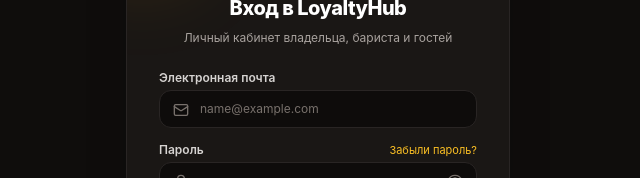
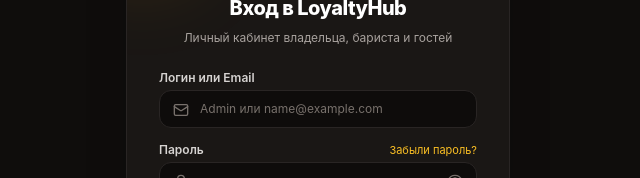
Before and after one commit to Gakuzya/loyalty-app, a Next.js app: page /login in a window 1280 px wide. Shown: the part 233-411 px from the top of the page, without its empty margins (322-962 px from the left). Built offline with nearby package versions, Linux system fonts and the light colour scheme.

Commit message:
Configure custom Admin / Admin777 login credentials and alias support

```diff
--- a/src/app/forgot-password/page.tsx
+++ b/src/app/forgot-password/page.tsx
@@ -160,15 +160,15 @@ export default function ForgotPasswordPage() {
             <form onSubmit={handleRequestSubmit} className="space-y-4">
               <div className="space-y-1">
                 <label className="text-xs font-semibold text-stone-300 block">
-                  Ваш Email
+                  Логин или Email
                 </label>
                 <div className="relative">
                   <input
-                    type="email"
+                    type="text"
                     required
                     value={email}
                     onChange={(e) => setEmail(e.target.value)}
-                    placeholder="name@example.com"
+                    placeholder="Admin или name@example.com"
                     className="w-full pl-10 pr-3.5 py-2.5 rounded-xl bg-stone-950/80 border border-stone-800 focus:border-amber-500 focus:ring-1 focus:ring-amber-500 text-xs text-white placeholder-stone-500 outline-none transition-all"
                   />
                   <Mail className="w-4 h-4 text-stone-500 absolute left-3.5 top-3 pointer-events-none" />
--- a/src/app/login/actions.ts
+++ b/src/app/login/actions.ts
@@ -6,12 +6,18 @@ import { redirect } from 'next/navigation';
 import prisma from '@/lib/prisma';
 
 export async function login(formData: FormData) {
-  const email = (formData.get('email') as string)?.trim().toLowerCase();
+  const rawLogin = (formData.get('email') as string)?.trim();
   const password = (formData.get('password') as string)?.trim();
 
-  if (!email || !password) {
+  if (!rawLogin || !password) {
     return { error: 'Заполните email и пароль' };
   }
+
+  // Поддержка кастомного логина "Admin" / "admin"
+  const email =
+    rawLogin.toLowerCase() === 'admin'
+      ? 'admin@loyaltyhub.com'
+      : rawLogin.toLowerCase();
 
   const supabase = await createClient();
 
@@ -279,11 +285,15 @@ export async function quickGoogleLogin(email: string) {
   }
 }
 
-// Запрос на сброс пароля по Email
+// Запрос на сброс пароля по Email или логину Admin
 export async function requestPasswordReset(email: string) {
-  const cleanEmail = email?.trim().toLowerCase();
+  let cleanEmail = email?.trim().toLowerCase();
+  if (cleanEmail === 'admin') {
+    cleanEmail = 'admin@loyaltyhub.com';
+  }
+
   if (!cleanEmail || !cleanEmail.includes('@')) {
-    return { error: 'Укажите корректный адрес электронной почты' };
+    return { error: 'Укажите корректный адрес электронной почты или логин Admin' };
   }
 
   try {
@@ -302,7 +312,7 @@ export async function requestPasswordReset(email: string) {
 
     if (!dbUser && !authUser) {
       return {
-        error: `Аккаунт с почтой ${cleanEmail} не найден. Проверьте правильность адреса или зарегистрируйтесь.`,
+        error: `Аккаунт с почтой или логином ${cleanEmail} не найден. Проверьте правильность адреса или зарегистрируйтесь.`,
       };
     }
 
@@ -338,7 +348,10 @@ export async function requestPasswordReset(email: string) {
 
 // Сброс и сохранение нового пароля по Email
 export async function resetPassword(formData: FormData) {
-  const email = (formData.get('email') as string)?.trim().toLowerCase();
+  let email = (formData.get('email') as string)?.trim().toLowerCase();
+  if (email === 'admin') {
+    email = 'admin@loyaltyhub.com';
+  }
   const newPassword = (formData.get('newPassword') as string)?.trim();
   const confirmPassword = (formData.get('confirmPassword') as string)?.trim();
 
--- a/src/app/login/page.tsx
+++ b/src/app/login/page.tsx
@@ -191,17 +191,17 @@ export default function LoginPage() {
 
           {/* Форма входа */}
           <form onSubmit={handleSubmit} className="space-y-3.5 relative">
-            {/* Поле Email */}
+            {/* Поле Email или Логин */}
             <div className="space-y-1">
               <label className="text-xs font-semibold text-stone-300 block">
-                Электронная почта
+                Логин или Email
               </label>
               <div className="relative">
                 <input
-                  type="email"
+                  type="text"
                   name="email"
                   required
-                  placeholder="name@example.com"
+                  placeholder="Admin или name@example.com"
                   className="w-full pl-10 pr-3.5 py-2.5 rounded-xl bg-stone-950/80 border border-stone-800 focus:border-amber-500 focus:ring-1 focus:ring-amber-500 text-xs text-white placeholder-stone-500 outline-none transition-all"
                 />
                 <Mail className="w-4 h-4 text-stone-500 absolute left-3.5 top-3 pointer-events-none" />
--- a/src/components/guest/GuestPortalAuth.tsx
+++ b/src/components/guest/GuestPortalAuth.tsx
@@ -257,14 +257,14 @@ export const GuestPortalAuth: React.FC = () => {
 
         <div className="space-y-1">
           <label className="text-[11px] font-semibold text-stone-300 block">
-            Электронная почта
+            Логин или Email
           </label>
           <div className="relative">
             <input
-              type="email"
+              type="text"
               value={email}
               onChange={(e) => setEmail(e.target.value)}
-              placeholder="guest@mail.ru"
+              placeholder="Admin или guest@mail.ru"
               required
               className="w-full pl-9 pr-3.5 py-2.5 rounded-xl bg-stone-950/80 border border-stone-800 focus:border-amber-500 text-xs text-white placeholder-stone-500 outline-none transition-all"
             />
```
